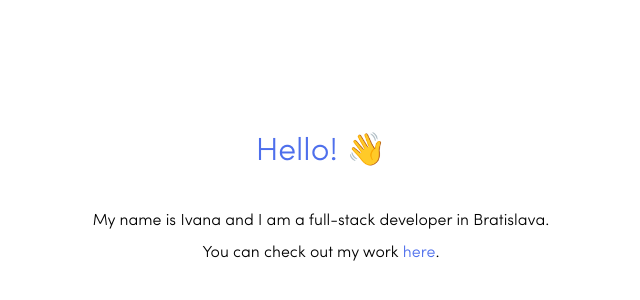
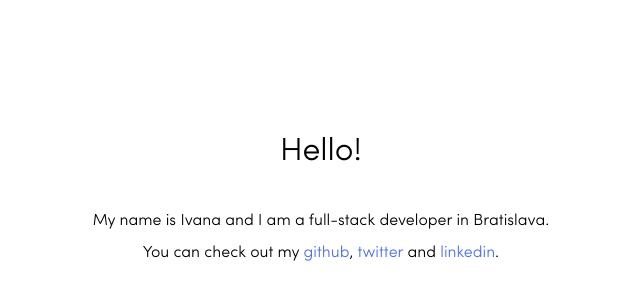
Before and after one commit to ivanahuckova/website_ivanahuckova, a React (Create React App) app: page / in a window 1280 px wide. Shown: the part 176-476 px from the top of the page, without its empty margins (319-959 px from the left). Built offline with nearby package versions, Linux system fonts and the light colour scheme; the HTML template or start-up script is replaced by a standard one.

Commit message:
Project setup

```diff
--- a/package.json
+++ b/package.json
@@ -3,9 +3,12 @@
   "version": "0.1.0",
   "private": true,
   "dependencies": {
+    "@psychobolt/react-paperjs": "^0.0.55",
     "node-sass": "^4.11.0",
+    "paper": "^0.12.0",
     "react": "^16.8.6",
     "react-dom": "^16.8.6",
+    "react-paper-bindings": "^2.0.0",
     "react-scripts": "2.1.8"
   },
   "scripts": {
--- a/src/App.js
+++ b/src/App.js
@@ -6,14 +6,23 @@ function App() {
     <div className="App">
       <div>
         <h1>
-          Hello!{' '}
-          <span role="img" aria-label="waving hand">
-            👋
-          </span>
+          Hello! <span role="img" aria-label="waving hand" />
         </h1>
         <div>
           My name is Ivana and I am a full-stack developer in Bratislava. <br />
-          You can check out my work <a href="https://github.com/ivanahuckova">here</a>.
+          You can check out my{' '}
+          <a href="https://github.com/ivanahuckova" target="_blank" rel="noopener noreferrer">
+            github
+          </a>
+          ,{' '}
+          <a href="https://twitter.com/ivanahuckova" target="_blank" rel="noopener noreferrer">
+            twitter
+          </a>{' '}
+          and{' '}
+          <a href="https://www.linkedin.com/in/ivana-huckova/" target="_blank" rel="noopener noreferrer">
+            linkedin
+          </a>
+          .
         </div>
       </div>
     </div>
--- a/src/App.scss
+++ b/src/App.scss
@@ -1,5 +1,6 @@
 .App {
   text-align: center;
+  position: relative;
   font-family: 'Sofia Pro', Arial, Helvetica, sans-serif;
   font-weight: 400;
   width: 100vw;
@@ -10,7 +11,6 @@
   line-height: 2;
   h1 {
     font-weight: 400;
-    color: #4e6fec;
   }
   a {
     text-decoration: none;
```
Also changed, not shown: 1 other file (tests, documents, lock files or other folders).
